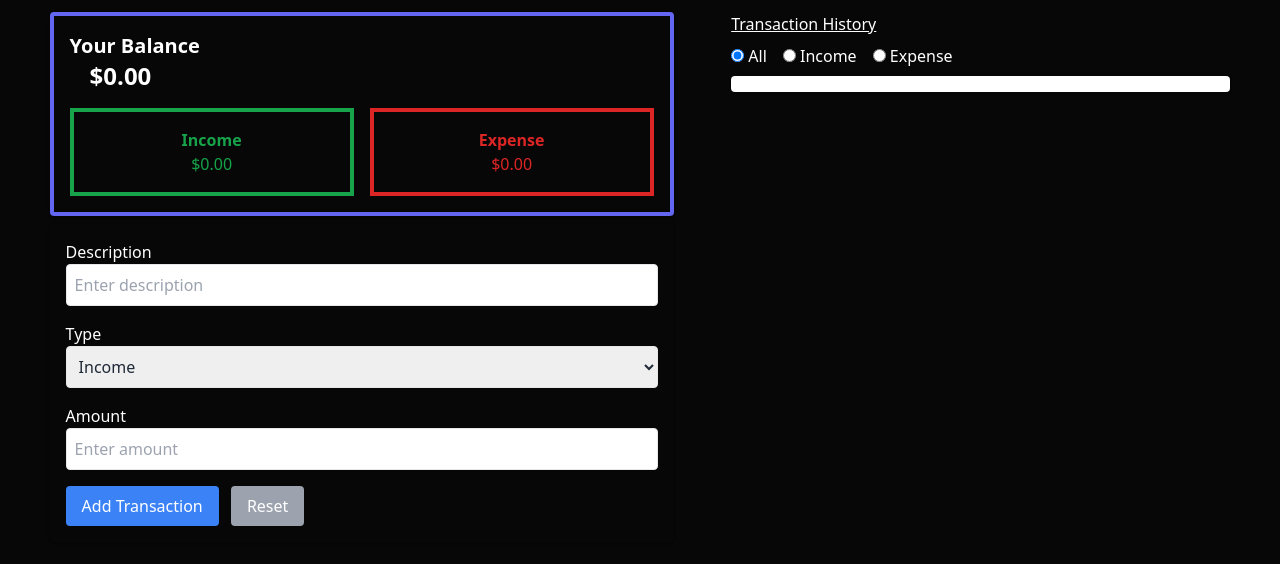
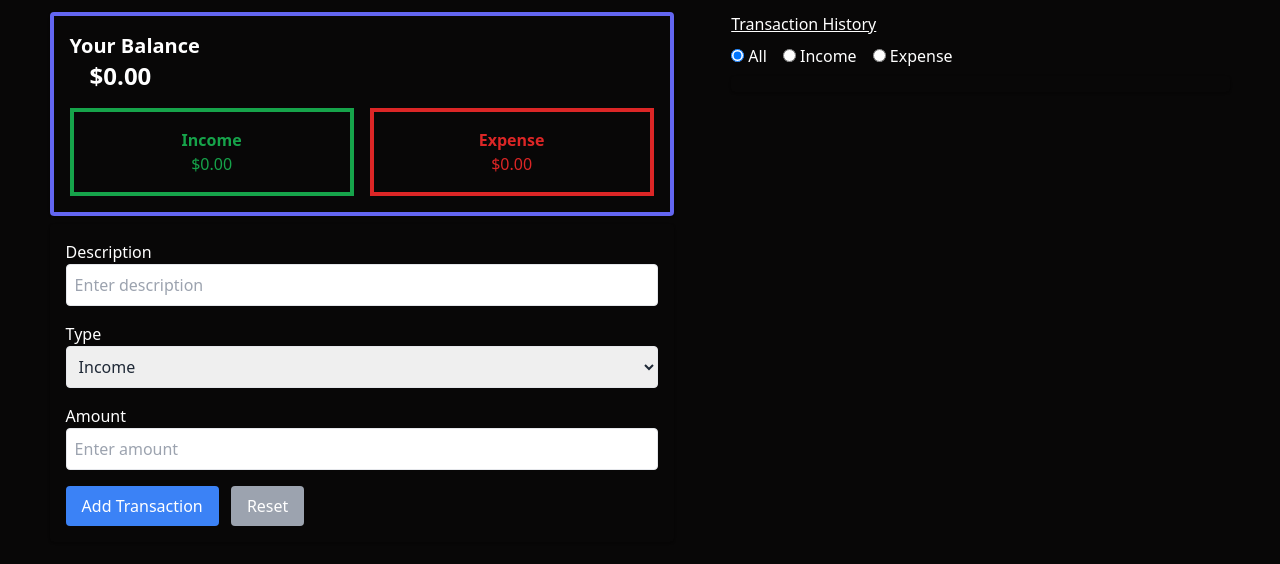
Before and after one commit to SujithSudalaimani/ExpenseTracker, a plain HTML site: page index.html in a window 1280 px wide. Shown: the part 40-604 px from the top of the page. Drawn offline with nearby package versions, Linux system fonts and the light colour scheme.

Commit message:
Completed

```diff
--- a/index.html
+++ b/index.html
@@ -64,7 +64,7 @@
         <label><input type="radio" name="filter" value="income" /> Income</label>
         <label><input type="radio" name="filter" value="expense" /> Expense</label>
       </div>
-      <ul id="transactionList" class="bg-white rounded shadow p-2 space-y-2"></ul>
+      <ul id="transactionList" class="rounded shadow p-2 space-y-2"></ul>
     </div>
   </div>
 
```
